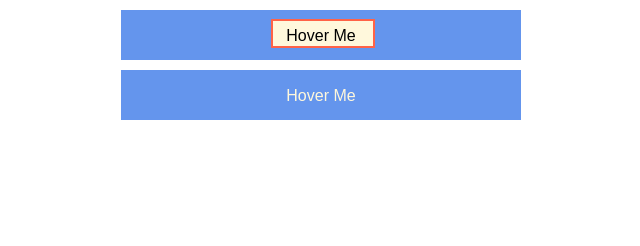
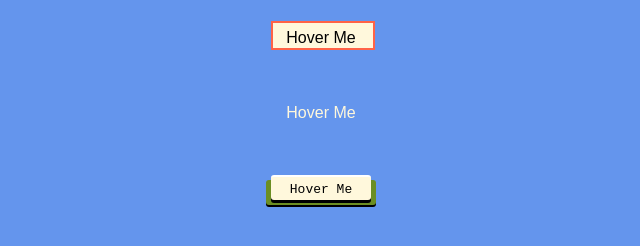
Before and after one commit to ryansoeder/buttons, a plain HTML site: page index.html in a window 1280 px wide. Shown: the whole page, without its empty margins (319-959 px from the left). Drawn offline with nearby package versions, Linux system fonts and the light colour scheme.

Commit message:
3rd button but janky

```diff
--- a/index.html
+++ b/index.html
@@ -8,17 +8,17 @@
     <link rel="stylesheet" href="style.css">
 </head>
 <body>
-    <div class="container">
-        <div id="btn1">
+        <div id="btn1" class="btn">
             <span>Hover Me</span>
         </div>
-    </div>
 
-    <div class="container">
-        <div id="btn2">
+        <div id="btn2" class="btn">
             <span>Hover Me</span>
         </div>
-    </div>
+
+        <div id="btn3" class="btn">
+            <span>Hover Me</span>
+        </div>
 
 
 </body>
--- a/style.css
+++ b/style.css
@@ -2,18 +2,19 @@
     box-sizing: border-box;
 }
 
-.container{
-    position: relative;
-    height: 50px;
-    width: 400px;
+body{
     display: flex;
+    flex-direction: column;
     justify-content: center;
     align-items: center;
-    margin: 10px auto;
     background-color: cornflowerblue;
-    font-family: "arial";
+    font-family: sans-serif;
     line-height: 25px;
     text-align: center;
+}
+
+.btn{
+    margin: 25px 0;
 }
 
 #btn1 {
@@ -21,7 +22,7 @@
     height: 25px;
     width: 100px;
     transition: all 0.3s;
-    z-index: 1;
+    z-index: 2;
 }
 
 #btn1:hover{
@@ -38,11 +39,10 @@
 	left: 0;
 	width: 100%;
 	height: 100%;
-    z-index: 1;
     border: solid 2px tomato;
     background-color: cornsilk;
     transition: all .3s;
-    z-index: -1;
+    z-index: -1
 }
 
 #btn1:hover::before{
@@ -50,7 +50,7 @@
     height: 50px;
     width: 50px;
     bottom: -16px;
-    left: 22px;
+    left: 21px;
     background-color: cornsilk;
 }
 
@@ -71,3 +71,38 @@
     transform: translateY(-5px);
     color: olivedrab;
 }
+
+#btn3{
+    position: relative;
+    height: 25px;
+    width: 100px;
+    background-color: cornsilk;
+    font-family: monospace;
+    border-radius: 3px;
+    border-top: solid 2px white;
+    box-shadow: 0 3px 0;
+    display: inline-block;
+}
+
+#btn3:active{
+    transform: translateY(2px);
+
+}
+
+#btn3::before{
+    content: "";
+    position: absolute;
+    height: 25px;
+    width: 110px;
+    background-color: olivedrab;
+    bottom: -5px;
+    left: -5px;
+    border-radius: 3px;
+    box-shadow: 0 2px 0;
+    z-index: -1;
+}
+
+#btn3:active::before{
+    bottom: -3;
+    z-index: -2;
+}
```
